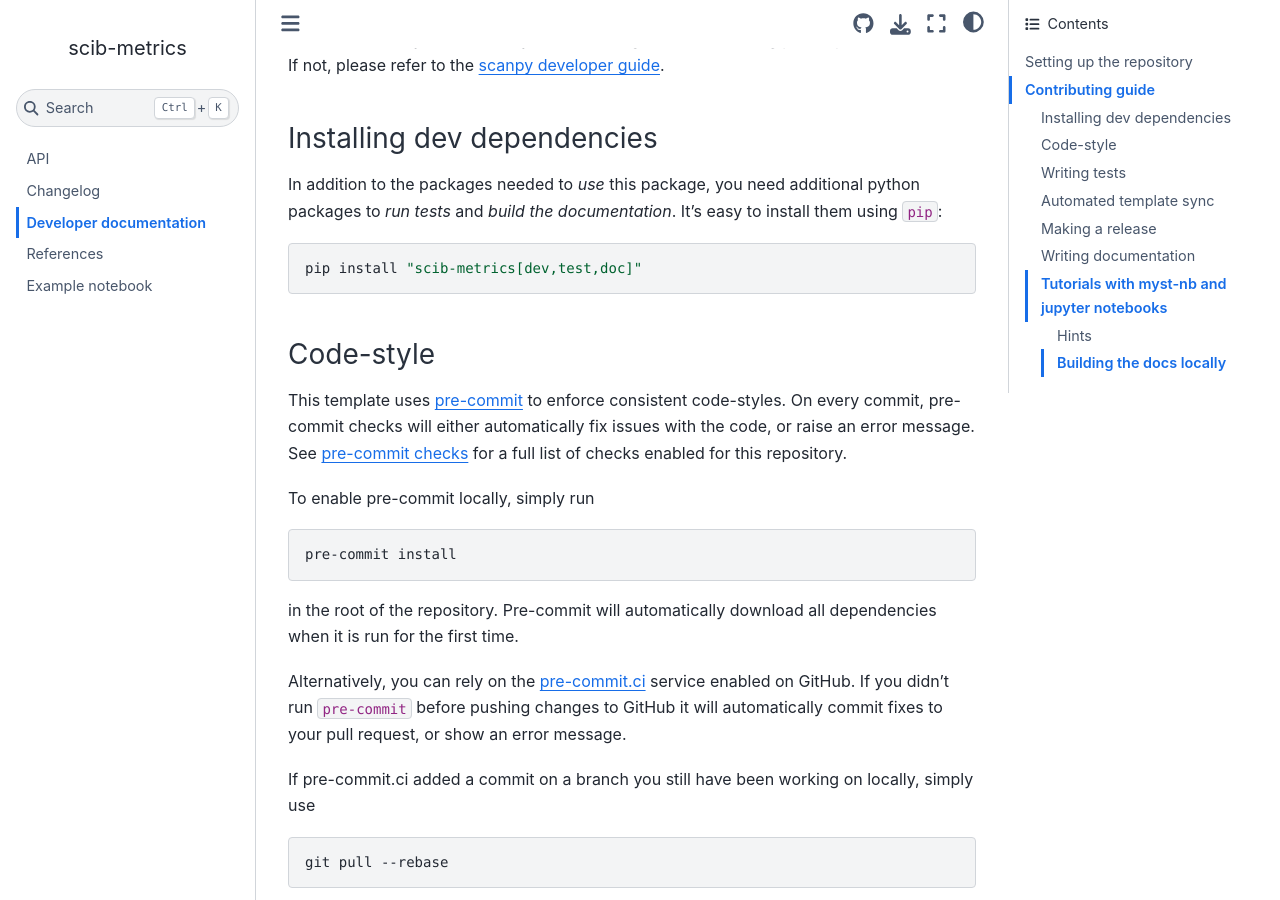
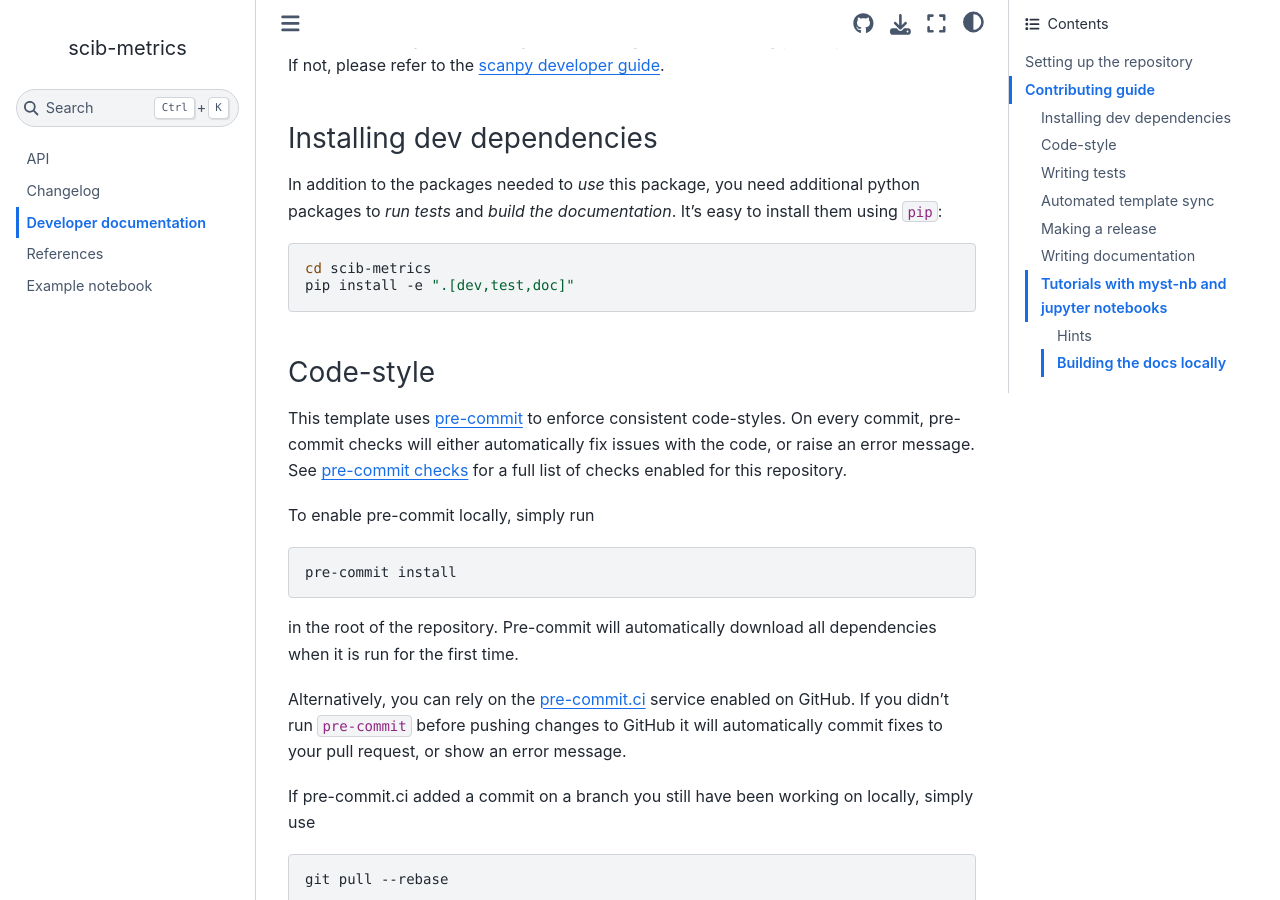
Before and after one commit to YosefLab/scib-metrics, a Sphinx documentation site: the page built from docs/developer_docs.md, in a window 1280 px wide and 900 px high, scrolled down 4630 px. Built offline with Sphinx 7.4.7 and the Sphinx Book theme 1.1.4, drawn with Linux system fonts in a browser that asks for light colours; the version number is read from the project's files by our own code.

Commit message:
Automated template update from cookiecutter-scverse

````diff
--- a/docs/_templates/autosummary/class.rst
+++ b/docs/_templates/autosummary/class.rst
@@ -38,6 +38,7 @@ Attributes
 ~~~~~~~~~~~
 
 {% for item in attributes %}
+
 {{ item }}
 ^^^^^^^^^^^^^^^^^^^^^^^^^^^^^^^^^^^^^^^^^^^^^^^^^^^^^^
 
@@ -54,6 +55,7 @@ Methods
 
 {% for item in methods %}
 {%- if item != '__init__' %}
+
 {{ item }}
 ^^^^^^^^^^^^^^^^^^^^^^^^^^^^^^^^^^^^^^^^^^^^^^^^^^^^^^
 
--- a/docs/conf.py
+++ b/docs/conf.py
@@ -60,6 +60,7 @@ extensions = [
     "sphinxcontrib.bibtex",
     "sphinx_autodoc_typehints",
     "sphinx.ext.mathjax",
+    "IPython.sphinxext.ipython_console_highlighting",
     *[p.stem for p in (HERE / "extensions").glob("*.py")],
 ]
 
--- a/docs/developer_docs.md
+++ b/docs/developer_docs.md
@@ -190,7 +190,8 @@ In addition to the packages needed to _use_ this package, you need additional py
 the documentation_. It's easy to install them using `pip`:
 
 ```bash
-pip install "scib-metrics[dev,test,doc]"
+cd scib-metrics
+pip install -e ".[dev,test,doc]"
 ```
 
 ### Code-style
````
Also changed, not shown: .cruft.json, 2 other files.
